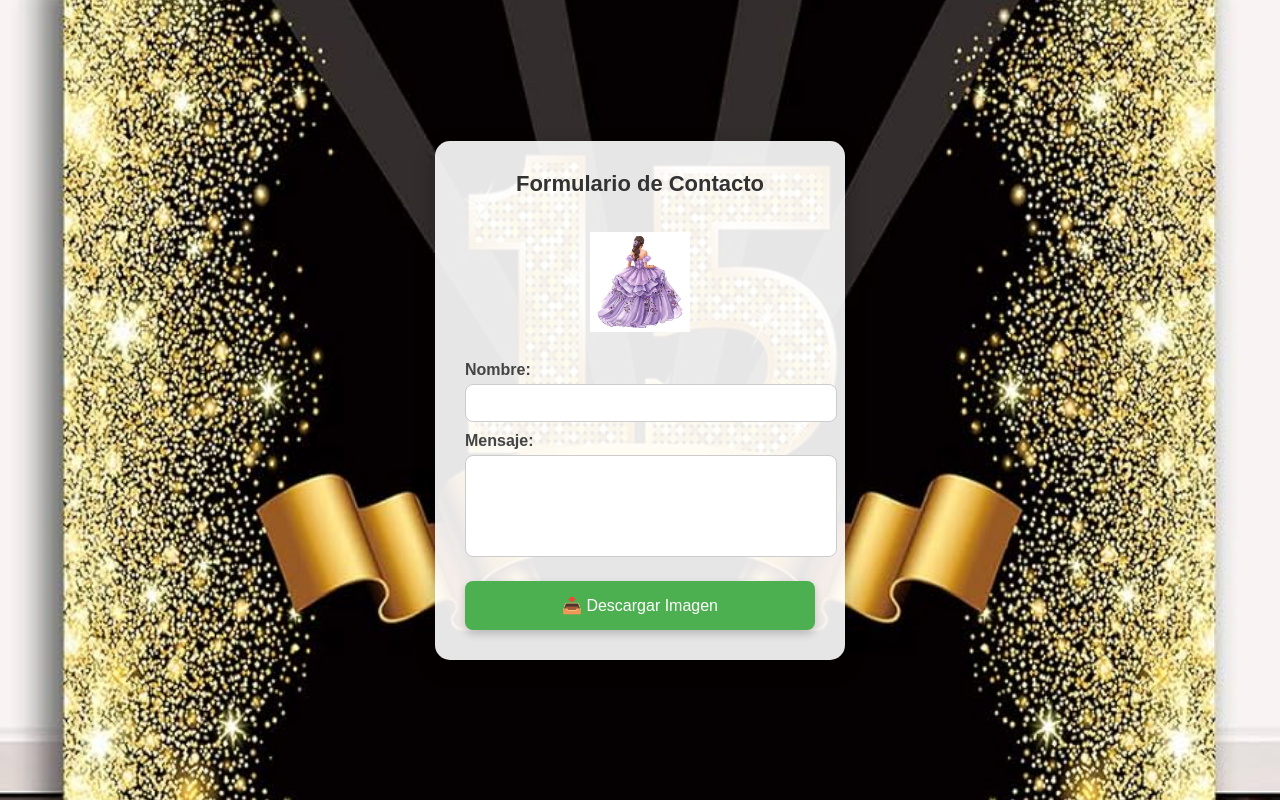
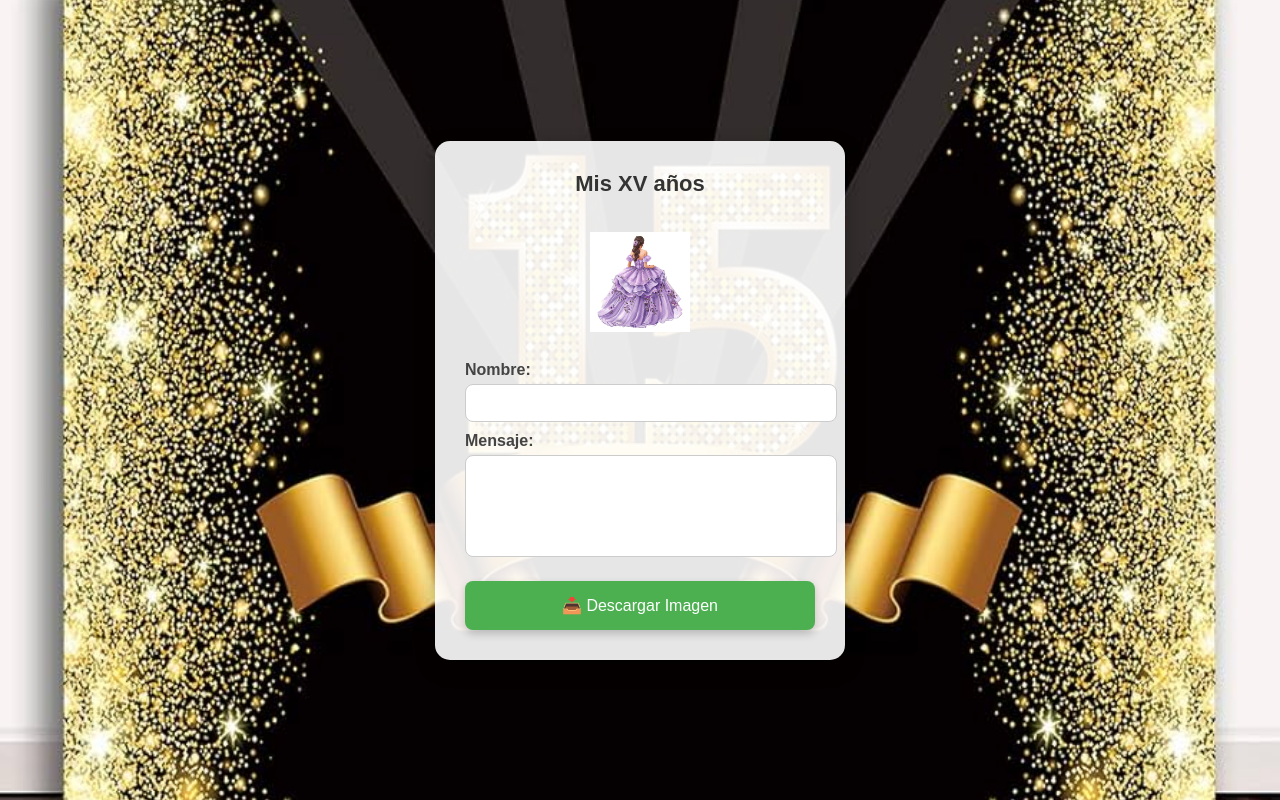
Before and after one commit to reynaldodiab/invitacion, a plain HTML site: page index.html in a window 1280 px wide. Drawn offline with Linux system fonts and the light colour scheme.

Commit message:
Update index.html

```diff
--- a/index.html
+++ b/index.html
@@ -88,7 +88,7 @@
 
   <div class="contenedor">
     <!-- Texto superior -->
-    <div class="titulo">Formulario de Contacto</div>
+    <div class="titulo">Mis XV años</div>
 
     <!-- Imagen decorativa -->
     <img src="decorativa.png" alt="Imagen decorativa" class="imagen-decorativa">
```
